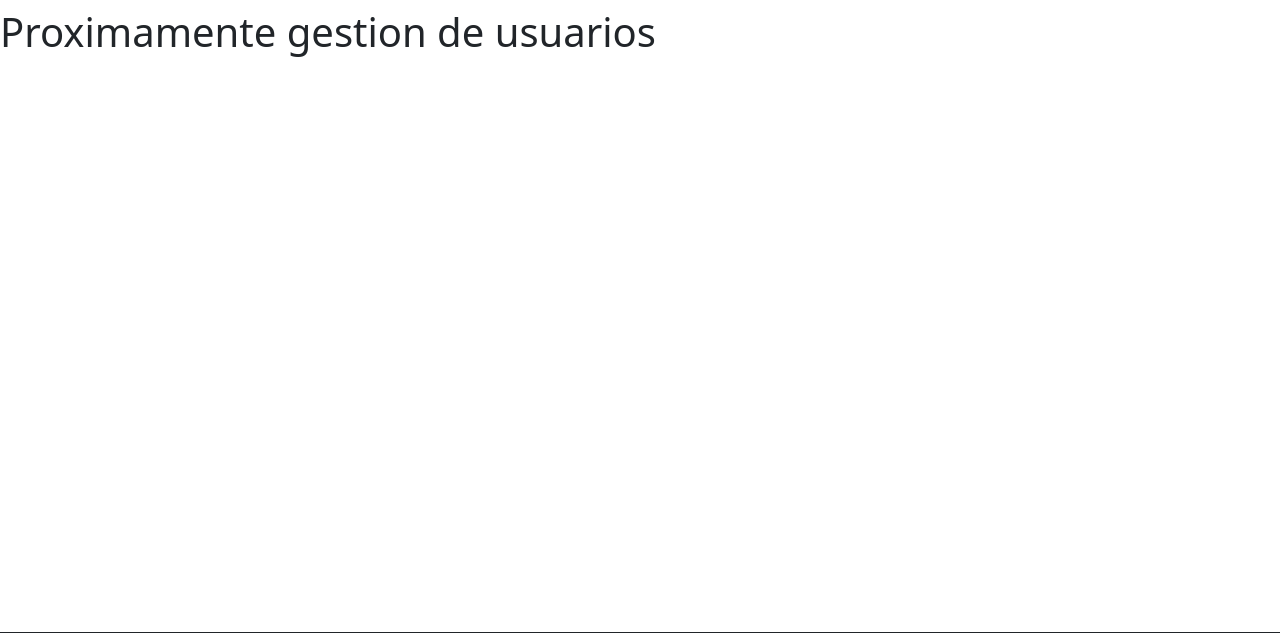
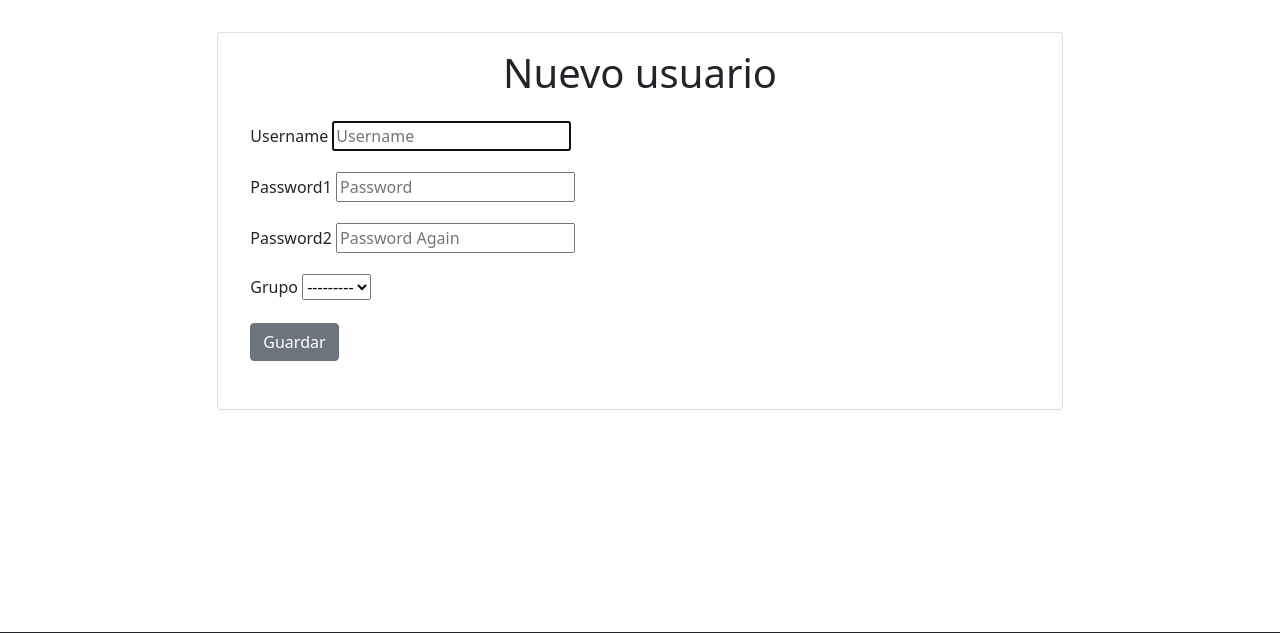
Before and after one commit to omar-sca/PIG_Grupo5, a Django app: page /usuarios/nuevo/ in a window 1280 px wide. Shown: the part 72-705 px from the top of the page. Run offline with Django 3.2, Linux system fonts and the light colour scheme; the visitor is signed in with stand-in values (Sample User, id 1); some libraries are stand-ins or nearby versions.

Commit message:
Gestion de usuarios para usuarios Administradores (sin usar Django Admin)

```diff
--- a/static/css/style.css
+++ b/static/css/style.css
@@ -36,3 +36,28 @@
     .error {
         color: red;
     }
+
+    .card-usuario:hover{
+    box-shadow: 0 0 2vh rgba(0,0,0,0.19)
+    }
+
+    .card-usuario{
+        margin: 1.5vh ;
+    }
+
+    .img-add-user{
+    width:2.5vw;
+    }
+
+    .img-add-user:hover{
+    box-shadow: 0 0 2vh rgb(#198754);
+    }
+    .a-add-user{
+    display: flex;
+    justify-content: center;
+    }
+
+    .a-elim-user{
+    display: flex;
+    justify-content: end;
+    }
--- a/templates/base.html
+++ b/templates/base.html
@@ -29,7 +29,14 @@
             </button>
             <div class="collapse navbar-collapse" id="collapsibleNavbar">
                 <ul class="navbar-nav ms-auto">
-                    {% block navSuperior %}{% endblock navSuperior %}
+                    {% if perms.auth.add_user %}
+                    <li class="nav-item nav-superior">
+                        <a class="nav-link" href="/usuarios">Gestionar Usuarios</a>
+                    </li>
+                    <li class="nav-item nav-superior">
+                        <a class="nav-link" href="/productos">Gestionar Productos</a>
+                    </li>
+                    {% endif %}
                     <li class="nav-item nav-superior">
                     {% if user.is_authenticated %}
                     <span class="text-light">Bienvenido, {{ user.username }} | <a class="btn btn-danger btn-sm" href="{% url 'logout' %}">Cerrar sesión</a> </span>
--- a/templates/usuarios/base_usuarios.html
+++ b/templates/usuarios/base_usuarios.html
@@ -1,17 +1,10 @@
 {% extends 'base.html' %}
 
 
-{% block navSuperior %}
-<li class="nav-item nav-superior">
-    <a class="nav-link" href="/usuarios">Gestionar Usuarios</a>
-</li>
-<li class="nav-item nav-superior">
-    <a class="nav-link" href="/productos">Gestionar Productos</a>
-</li>
-{% endblock navSuperior %}
+{% block body %}
 
+{% block contenido %}
 
+{% endblock %}
 
-{% block body %}
-<h1>Proximamente gestion de usuarios</h1>
 {% endblock %}
--- a/templates/usuarios/inicio_sesion.html
+++ b/templates/usuarios/inicio_sesion.html
@@ -1,5 +1,4 @@
 {% extends 'base.html' %}
-
 
 {% block navSuperior %}
 
--- /dev/null
+++ b/templates/usuarios/nuevo_usuario.html
@@ -0,0 +1,43 @@
+{% extends 'usuarios\base_usuarios.html' %}
+
+{% block titulo %}Nuevo usuario{% endblock titulo %}
+
+{% block contenido %}
+<div class="row justify-content-center mt-4 mb-4">
+  <div class="col-md-8">
+      <div class="card">
+          <div class="card-body">
+              <div class="form-group">
+                  <h1 class="text-center">Nuevo usuario</h1>
+                  {% for message in messages %}
+                  <div class="alert alert-{{ message.tags }}" role="alert">
+                      {{message}}
+                  </div>
+                  {% endfor %}
+                  <div class="card-body">
+                      <div class="form-group">
+                          <form id="nuevo_usuario" name="nuevo_usuario" action="{% url 'nuevo_usuario' %}" method="POST">
+                              {% csrf_token %}
+                              <div class="row">
+                                  {% for campo in form %}
+                                  <div class="col-md-12">
+                                      <div class="mb-3">
+                                        <label for="name" class="form-label">{{ campo.label }}</label>
+                                          {{campo}}
+                                      </div>
+                                      <span class="error">{{campo.errors}}</span>
+                                  </div>
+                                  {% endfor %}
+                              </div>
+
+                              <button type="submit" class="btn btn-secondary btn-block">Guardar</button>
+                          </form>
+                      </div>
+                  </div>
+              </div>
+          </div>
+      </div>
+  </div>
+</div>
+
+{% endblock contenido %}
--- /dev/null
+++ b/usuarios/forms.py
@@ -0,0 +1,20 @@
+from django import forms
+from django.contrib.auth.forms import  UserCreationForm
+from django.contrib.auth.models import User,Group
+
+
+class Nuevo_usuario_form(UserCreationForm):
+    class Meta:
+        model = User
+        fields = ['username','password1','password2',]
+
+    username = forms.CharField(widget=forms.TextInput(attrs={ 'placeholder': 'Username'}))
+    password1=forms.CharField(widget=forms.PasswordInput(attrs={'placeholder': 'Password'}))
+    password2=forms.CharField(widget=forms.PasswordInput(attrs={'placeholder': 'Password Again'}))
+    grupo=forms.ModelChoiceField(queryset=Group.objects.all().order_by('name'))
+
+
+class Editar_usuario_form(forms.Form):
+    password1=forms.CharField(widget=forms.PasswordInput(attrs={'placeholder': 'Password'}))
+    password2=forms.CharField(widget=forms.PasswordInput(attrs={'placeholder': 'Password Again'}))
+    grupo=forms.ModelChoiceField(queryset=Group.objects.all().order_by('name'))
--- a/usuarios/urls.py
+++ b/usuarios/urls.py
@@ -2,7 +2,8 @@
 from usuarios import views
 
 urlpatterns = [
-    path('', views.mostrar),
-    path('nuevo/', views.nuevo_usuario, name='nuevo_usuario'),
-    path('editar/', views.editar_usuario),
+    path('', views.Mostrar.as_view(),name="mostrar_usuarios"),
+    path('nuevo/', views.Nuevo_usuario.as_view(), name='nuevo_usuario'),
+    path('editar/<int:id_user>', views.editar_usuario, name='editar_usuario'),
+    path('eliminar/<int:id_user>', views.eliminar_usuario,name='eliminar_usuario'),
 ]
--- a/usuarios/views.py
+++ b/usuarios/views.py
@@ -9,21 +9,67 @@
 from django.shortcuts import render
 from django.conf import settings
 from django.shortcuts import redirect
-
+from django.views.generic import CreateView, TemplateView,ListView,UpdateView
+from usuarios.forms import Nuevo_usuario_form,Editar_usuario_form
+from django.contrib.auth.models import User
+from django.contrib.auth.mixins import PermissionRequiredMixin
+from django.contrib.auth.decorators import permission_required
 
 # Create your views here.
 
-#def inicio_sesion(request):
-#    return render(request,"usuarios/inicio_sesion.html")
 
-def mostrar(request):
-    return render(request,"usuarios/base_usuarios.html")
+class Nuevo_usuario(PermissionRequiredMixin,CreateView):
+    permission_required='auth.add_user'
+    model = User
+    form_class = Nuevo_usuario_form
+    template_name="usuarios/nuevo_usuario.html"
+    context_object_name='form'
 
-def nuevo_usuario(request):
-    return render(request,"usuarios/base_usuarios.html")
+    def form_valid(self, form):
+        form.save()
+        form.cleaned_data['grupo'].user_set.add(form.instance)
+        return redirect('/usuarios')
 
-def editar_usuario(request):
-    return render(request,"usuarios/base_usuarios.html")
+
+class Mostrar(PermissionRequiredMixin,ListView):
+    permission_required='auth.view_user'
+    model = User
+    template_name = 'usuarios/usuarios.html'
+    context_object_name = 'usuarios'
+    queryset = User.objects.filter(is_staff=False).order_by('username')
+
+
+@permission_required('auth.change_user')
+def editar_usuario(request,id_user):
+    try:
+        usuario = User.objects.get(pk=id_user)
+    except User.DoesNotExist:
+        return render(request, '404_admin.html')
+
+    if (request.method == 'POST'):
+        form_EditUser = Editar_usuario_form(request.POST)
+        # if form_EditUser.is_valid():
+        # revisar: setear password, si el form valida las passwords y como cambiar el grupo al que se asocia el usuario
+        #     form_EditUser.cleaned_data['grupo'].user_set.add(user)
+        return redirect('usuarios')
+    else:
+        form_EditUser = Editar_usuario_form()
+        pass
+
+    template=loader.get_template('usuarios/editar_usuario.html')
+    context={'id_user':id_user,'form':form_EditUser}
+    return HttpResponse(template.render(context,request))
+
+
+@permission_required('auth.delete_user')
+def eliminar_usuario(request,id_user):
+    try:
+        usuario =User.objects.get(pk=id_user)
+    except User.DoesNotExist:
+        return render(request, '404_admin.html')
+    usuario.delete()
+    return redirect('mostrar_usuarios')
+
 
 def inicio_sesion(request):
     if request.user.is_authenticated:
```
Also changed, not shown: templates/usuarios/editar_usuario.html (added, +46 -0 lines), templates/usuarios/usuarios.html (added, +35 -0 lines), README.md, static/img/circle-plus.svg (added).
